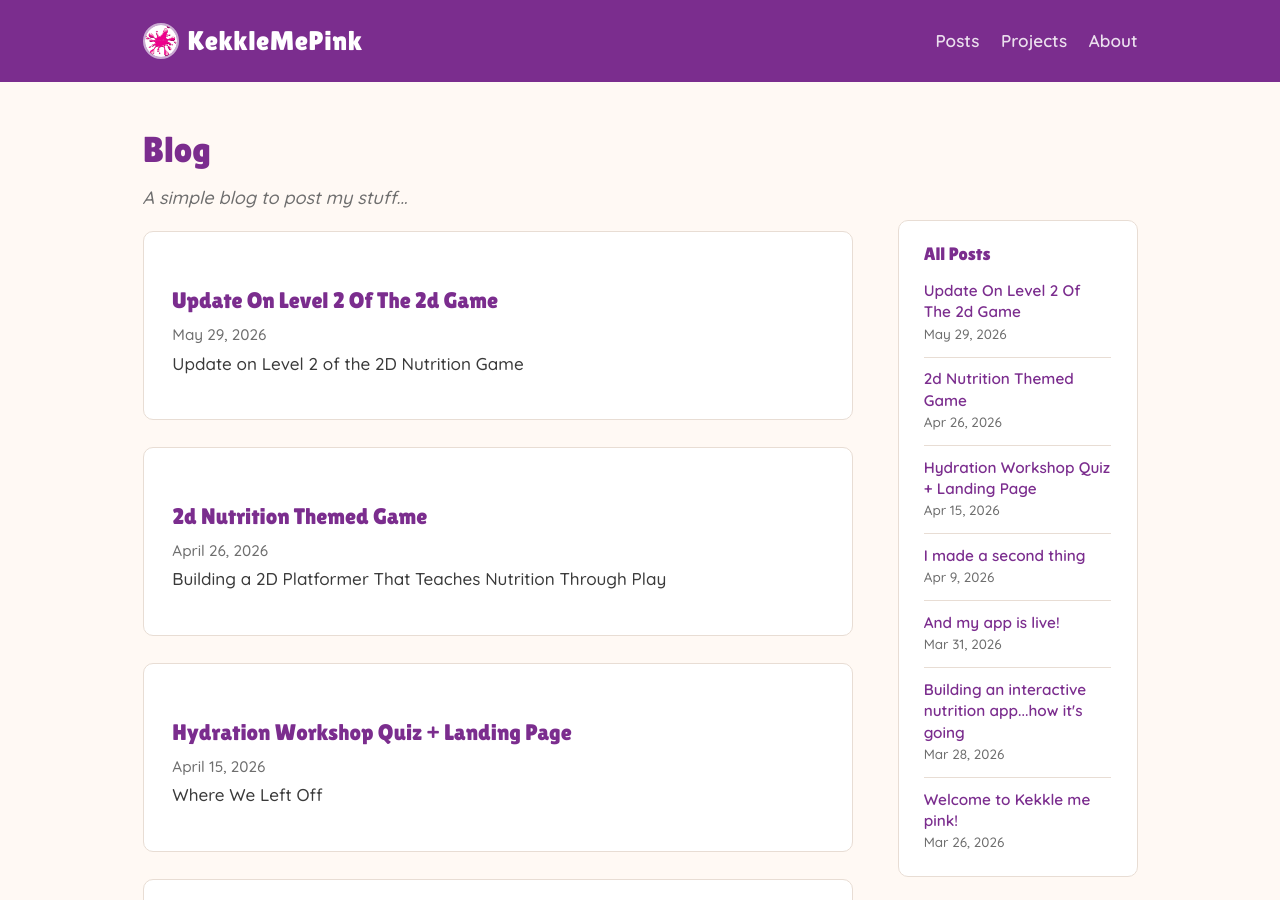
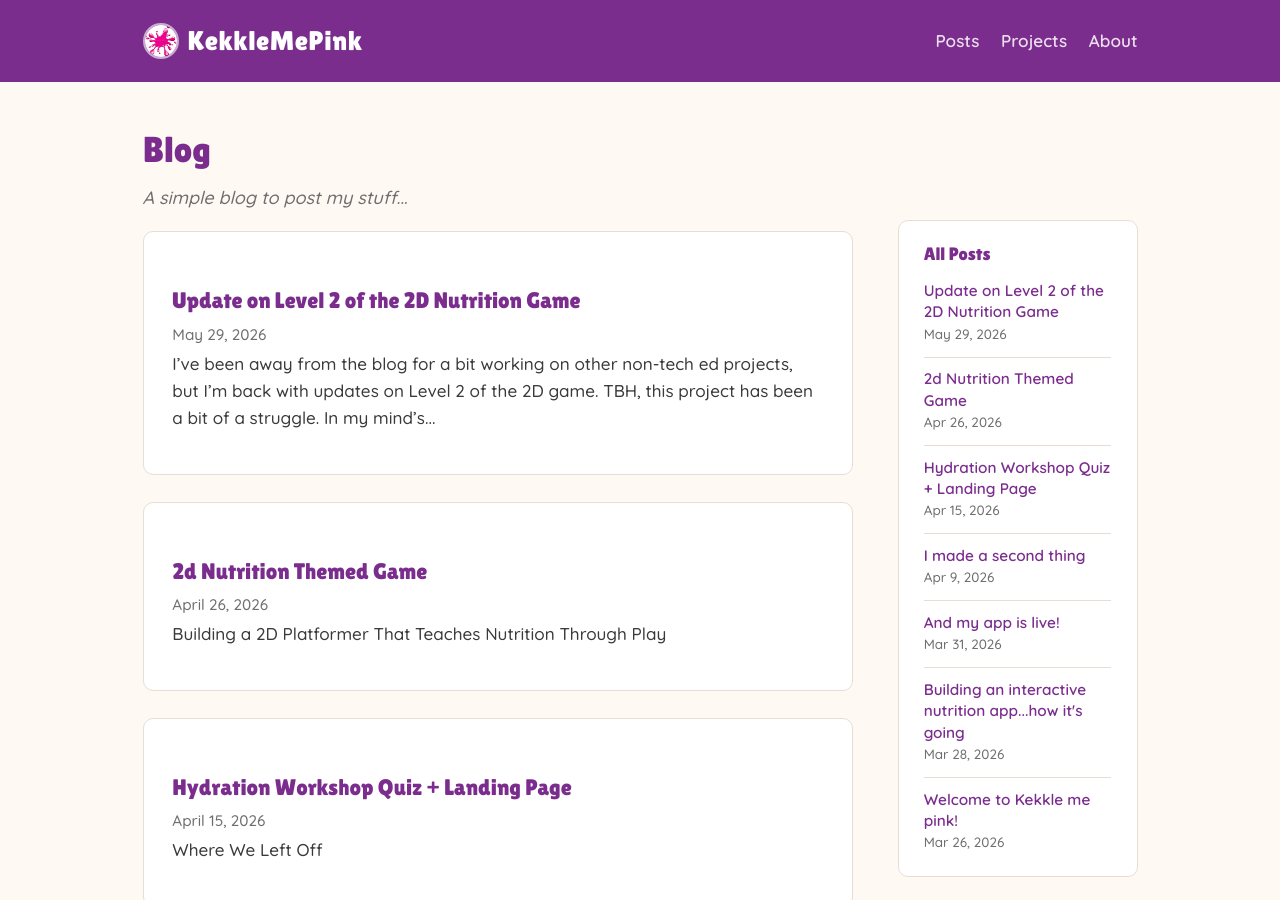
Before and after one commit to Kekkle/kekkles-korner, a Jekyll site: the page built from index.html, in a window 1280 px wide and 900 px high. Built offline with Jekyll 4.4.1, drawn with Linux system fonts in a browser that asks for light colours.

Commit message:
Fix Level 2 post excerpt by adding Jekyll front matter.
Add YAML front matter and remove the duplicate markdown heading so the blog listing shows the opening paragraph instead of only the title.

Co-authored-by: Cursor <cursoragent@cursor.com>

```diff
--- a/_posts/2026-05-29-update-on-level-2-of-the-2D-game.md
+++ b/_posts/2026-05-29-update-on-level-2-of-the-2D-game.md
@@ -1,4 +1,8 @@
-# Update on Level 2 of the 2D Nutrition Game
+---
+title: "Update on Level 2 of the 2D Nutrition Game"
+date: 2026-05-29
+slug: update-on-level-2-of-the-2D-game
+---
 
 I've been away from the blog for a bit working on other non-tech ed projects,  but I'm back with updates on Level 2 of the 2D game. TBH, this project has been a bit of a struggle. In my mind's eye, I can see the idea so clearly--how I want the visuals to look, how the game experience feels, what the user "learns" as they go about it--but what is being developed and actually visualized isn't cutting it.
 
```
